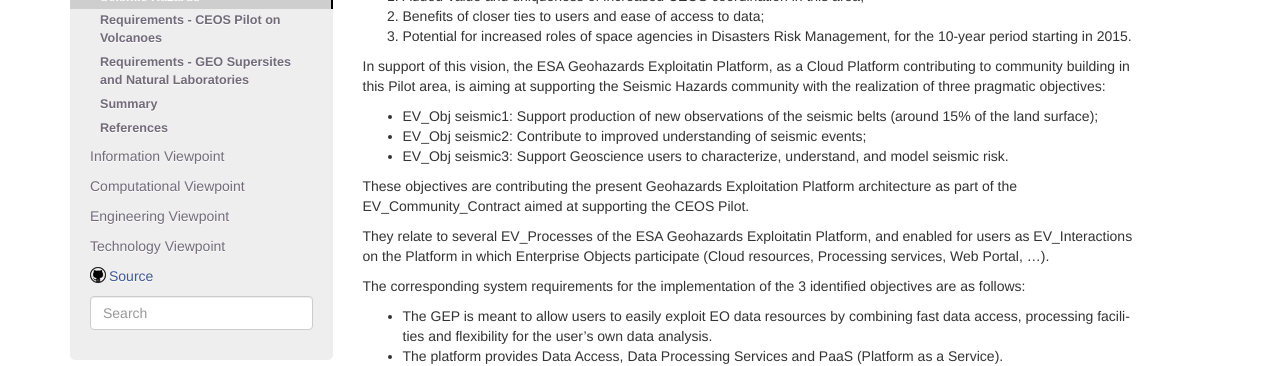
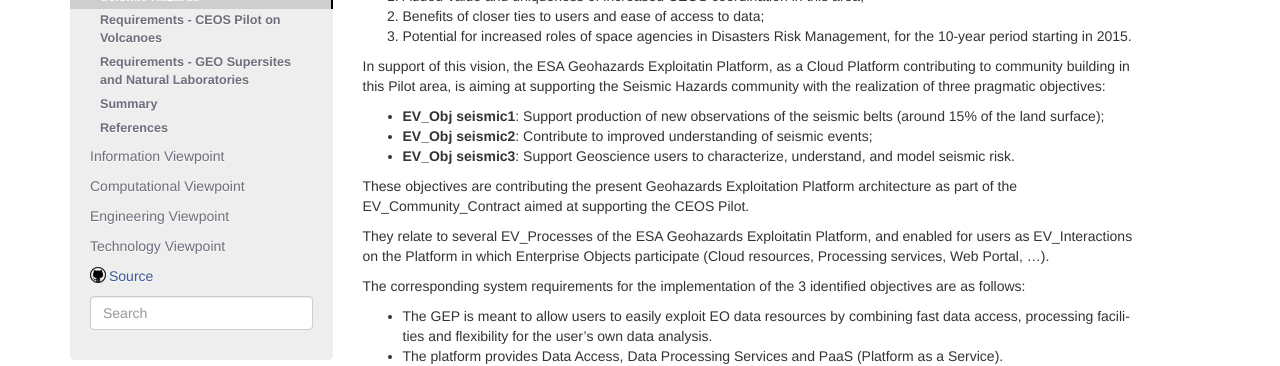
Before and after one commit to Terradue/doc-tep-geohazards-arch, a Sphinx documentation site: the page built from source/enterprise/reqs-seismic.rst, in a window 1280 px wide and 1260 px high. Shown: the part 273-639 px from the top of the window. Built offline with Sphinx 7.4.7, drawn with Linux system fonts in a browser that asks for light colours.

```diff
--- a/source/enterprise/reqs-seismic.rst
+++ b/source/enterprise/reqs-seismic.rst
@@ -15,9 +15,9 @@ In support of this vision, the ESA Geohazards Exploitatin Platform,
 as a Cloud Platform contributing to community building in this Pilot area,
 is aiming at supporting the Seismic Hazards community with the realization of three pragmatic objectives:
 
-* EV_Obj seismic1: Support production of new observations of the seismic belts (around 15% of the land surface);
-* EV_Obj seismic2: Contribute to improved understanding of seismic events;
-* EV_Obj seismic3: Support Geoscience users to characterize, understand, and model seismic risk.
+* **EV_Obj seismic1**: Support production of new observations of the seismic belts (around 15% of the land surface);
+* **EV_Obj seismic2**: Contribute to improved understanding of seismic events;
+* **EV_Obj seismic3**: Support Geoscience users to characterize, understand, and model seismic risk.
 
 These objectives are contributing the present Geohazards Exploitation Platform architecture as part of the EV_Community_Contract aimed at supporting the CEOS Pilot.
 
```
